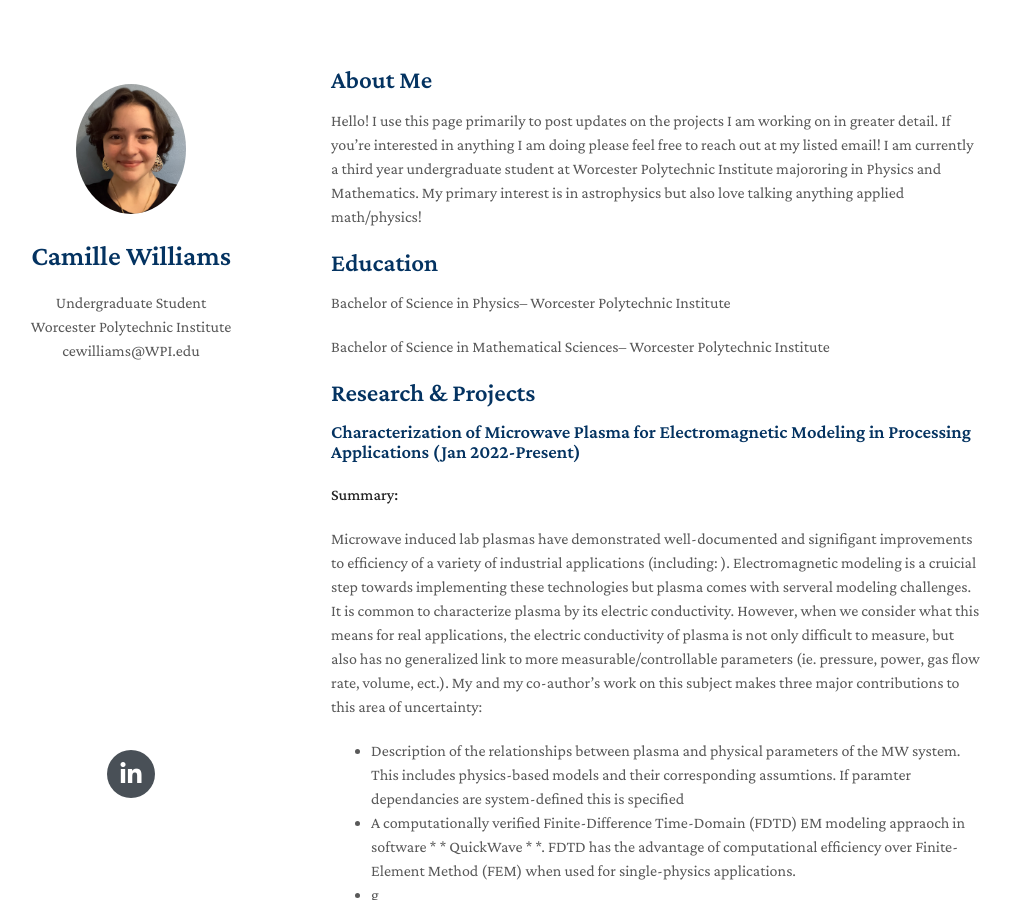
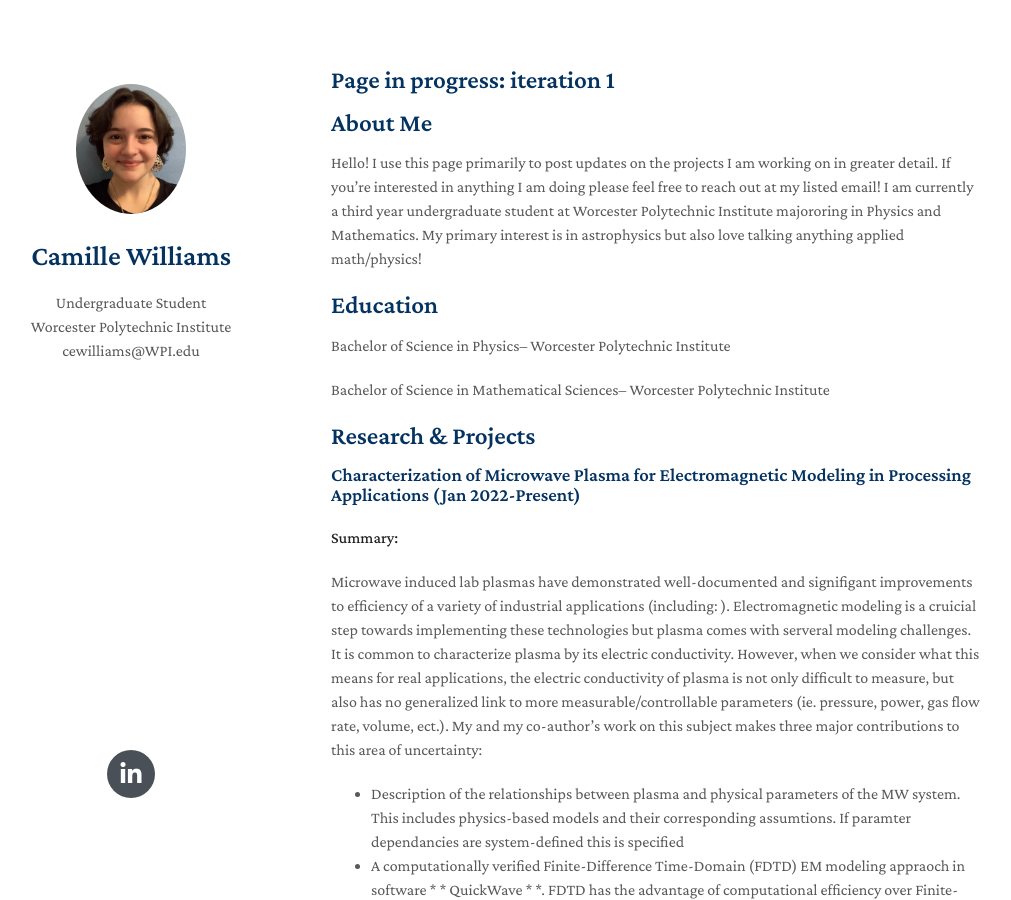
Before and after one commit to CamilleW8831/CamilleW8831.github.io, a Jekyll site: the page built from index.md, in a window 1280 px wide and 900 px high. Shown: the whole window, without its empty margins (139-1150 px from the left). Built offline with Jekyll 4.4.1, drawn with Linux system fonts in a browser that asks for light colours; nearby versions of some CDN libraries; a style sheet for code colours, icons or effects is not loaded; our own code applies the rules of GitHub Pages for plain Markdown files.

Commit message:
Update index.md

```diff
--- a/index.md
+++ b/index.md
@@ -1,6 +1,8 @@
 ---
 layout: homepage
 ---
+
+## Page in progress: iteration 1
 
 ## About Me
 Hello! I use this page primarily to post updates on the projects I am working on in greater detail. If you're interested in anything I am doing please feel free to reach out at my listed email! I am currently a third year undergraduate student at Worcester Polytechnic Institute majororing in Physics and Mathematics. My primary interest is in astrophysics but also love talking anything applied math/physics!
```
